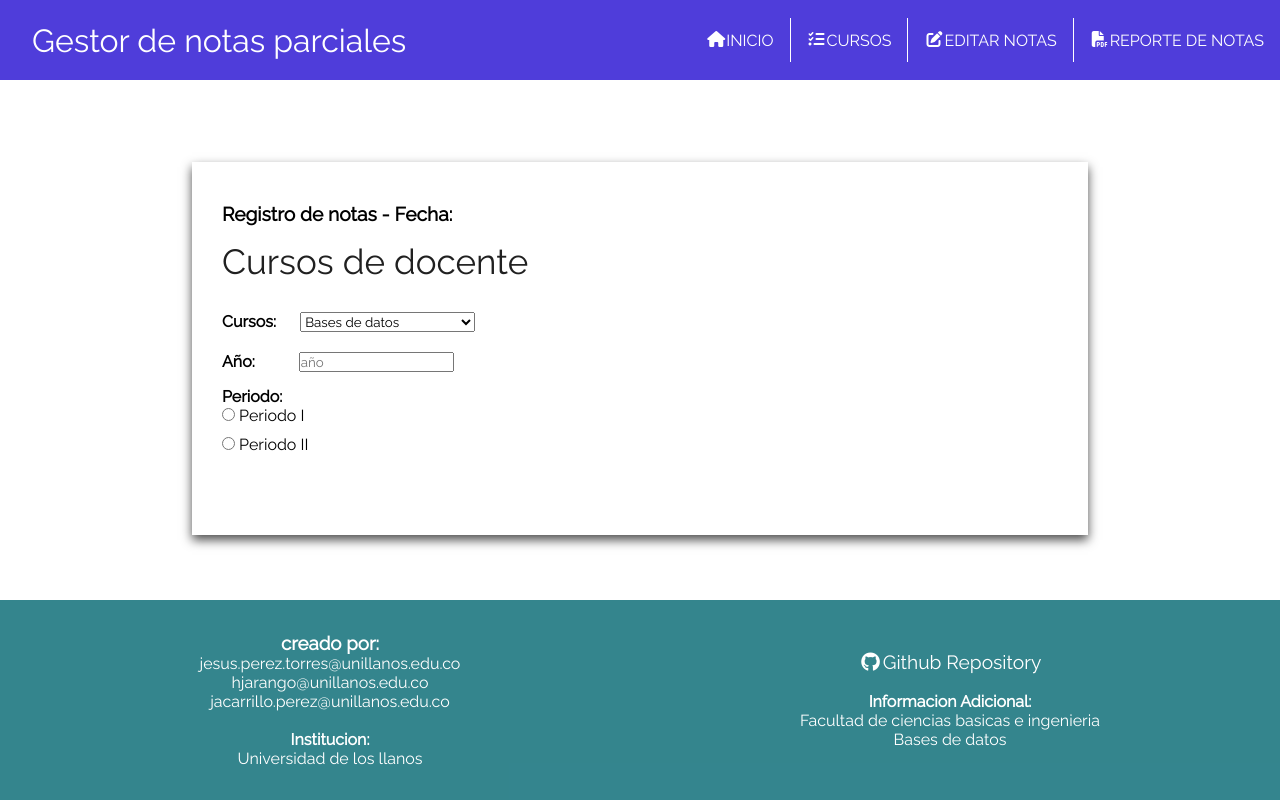
After one commit to stivenzxy/proyecto_notas_db, a PHP site: page /cursos.php in a window 1280 px wide. The commit adds this page. Run offline with PHP 8.4, Linux system fonts and the light colour scheme; some libraries are stand-ins or nearby versions.

Commit message:
frontend actualizado

```diff
--- a/css/styles.css
+++ b/css/styles.css
@@ -43,11 +43,6 @@ nav ul li:last-child{
     border-right: none;
 }
 
-.menu-box ul li a:hover {
-    background-color:rgb(170, 127, 255);
-    transition: all .3s;
-}
-
 .drawer {
     color: #fff;
     float: left;
@@ -77,6 +72,12 @@ main h1 {
     margin: 1rem 0;
 }
 
+main h2 {
+    color: #000000;
+    margin: 1rem 0;
+    font-size: 1.2rem;
+}
+
 main p{
     font-size: 1.5rem;
     max-width: 1200px;
@@ -89,7 +90,7 @@ main p{
 .image {
     position: relative;
     animation-name: floating;
-    animation-duration: 3s;
+    animation-duration: 2s;
     animation-iteration-count: infinite;
     animation-timing-function: ease-in-out;
 }
@@ -183,12 +184,141 @@ footer a {
     .image {
         display: none;
     }
-}
 
-@media(max-width:600px) {
     footer {
         flex-direction: column;
         display: flex;
         height: auto;
     }
 }
+
+/*@media(max-width:600px) {
+    footer {
+        flex-direction: column;
+        display: flex;
+        height: auto;
+    }
+}*/
+
+/* CSS CORRESPONDIENTE A CURSOS.PHP */
+
+.container {
+    max-width: 800px;
+    width: 100%;
+    padding: 25px 30px;
+    background: #FFFFFF;
+    box-shadow: 0 5px 10px rgb(78, 78, 78);
+}
+
+.container .title {
+    font-size: 35px;
+    color: #202020;
+    position: relative;
+}
+
+.container .title::before {
+    content: '';
+    position: absolute;
+    left: 2px;
+    bottom: 0;
+    height: 3px;
+    width: 30px;
+    background: linear-gradient(to right,#58b9ff,#125ef5);
+}
+
+.container form .cursos-details {
+    display: block;
+    flex-wrap: wrap;
+    justify-content: space-between;
+    margin-top: 30px;
+}
+
+form .cursos-details .input-box {
+    margin: 20px 0 10px 0;
+    margin-bottom: 20px;
+    width: calc(100% / 2);
+}
+
+.cursos-details .input-box .details {
+    font-weight: bold;
+    padding-right: 40px;
+}
+
+.cursos-details .cursos-selector {
+    font-weight: bold;
+    padding-right: 20px;
+}
+
+.cursos-details .radio-container {
+    margin: 10px 0 10px 0;
+}
+
+form button{
+   height: 40px;
+   width: 100%;
+   outline: none;
+   border: none;
+   color: #FFFFFF;
+   cursor: pointer;
+   border-radius: 1em;
+   font-size: 18px;
+   margin-top: 20px;
+   background-color: rgb(79, 61, 218);
+}
+
+form button:hover {
+    background-color: rgba(71, 121, 248, 0.871);
+}
+
+@media (max-width: 1800px) {
+    .container {
+        max-width: 70%;
+        max-height: 90%;
+    }
+
+    .container .title{
+        position:static;
+    }
+
+    .container .title::before {
+        display: none;
+    }
+
+    form .cursos-details .input-box {
+        margin-bottom: 15px;
+        width: 70%;
+    }
+    .container form .cursos-details {
+        max-height: 160px;
+        overflow-y: scroll;
+    }
+
+    .cursos-details::-webkit-scrollbar {
+        width: 0;
+    }
+}
+
+@media (max-width: 600px) {
+
+    header h1{
+       font-size: 25px;
+    }
+
+    .container {
+        max-width: 90%;
+        max-height: 90%;
+    }
+
+    .container form .cursos-details {
+        max-height: 160px;
+        overflow-y: scroll;
+    }
+
+   .cursos-details .cursos-selector {
+        padding-right: 300px;
+    }
+
+    .cursos-details .input-box .details {
+        padding-right: 200px;
+    }
+}
--- /dev/null
+++ b/cursos.php
@@ -0,0 +1,33 @@
+<?php require('./layout/header.php')?>
+<main>
+<div class="container">
+        <div class="subtitle"><h2>Registro de notas - Fecha: </h2></div>
+		<div class="title">Cursos de docente</div>
+		<form method="post" id="form-cursos" action="">
+			<div class="cursos-details">
+				<label for="cursos" class="cursos-selector">Cursos:</label>
+				<select id="cursos">
+					<option value="bases-de-datos">Bases de datos</option>
+					<option value="redes">Redes de computadores</option>
+				</select>
+				<div class="input-box">
+					<span class="details">Año:</span>
+					<input type="number" id="anio" name="anio" placeholder="año">
+				</div>
+				<div class="radio-container">
+					<h4>Periodo: </h4>
+  					<input type="radio" id="periodo1" name="periodo" value="Periodo I">
+  					<label for="periodo1" class="radio-custom">Periodo I</label>
+				</div>
+				<div class="radio-container">
+  					<input type="radio" id="periodo2" name="periodo" value="Periodo II">
+  					<label for="periodo2" class="radio-custom">Periodo II</label>
+				</div>
+					<button type="submit" id="button">Ver listado de estudiantes</button>
+			</div>
+			<br><br>
+			<!--<div id="alerta"></div>-->
+		</form>
+	</div>
+</main>
+<?php require('./layout/footer.php')?>
--- a/index.php
+++ b/index.php
@@ -1,2 +1,2 @@
 <?php
-include 'views/home.php';
+include 'home.php';
--- /dev/null
+++ b/js/routing.js
@@ -0,0 +1,7 @@
+function redireccionarInicio() {
+    window.location.href = "home.php";
+}
+
+function redireccionarCursos() {
+    window.location.href = "cursos.php";
+}
--- a/layout/header.php
+++ b/layout/header.php
@@ -4,11 +4,12 @@
     <meta charset="UTF-8">
     <meta http-equiv="X-UA-Compatible" content="IE=edge">
     <meta name="viewport" content="width=device-width, initial-scale=1.0">
-    <link rel="shortcut icon" href="resources/home.ico" type="image/x-icon">
+    <link rel="shortcut icon" href="resources/cursos.ico" type="image/x-icon">
     <title>Inicio</title>
     <link rel="stylesheet" href="./css/styles.css">
     <link href="https://fonts.googleapis.com/css2?family=Raleway:wght@400&display=swap" rel="stylesheet">
     <script src="https://kit.fontawesome.com/e562395e64.js" crossorigin="anonymous"></script>
+    <script src="./js/routing.js"></script>
 </head>
 <body>
     <div class="contenedor">
@@ -20,10 +21,10 @@
             </label>
             <h1>Gestor de notas parciales</h1>
             <ul class="menu-box">
-                <li><a href="#"><i class="fa fa-home fa-fw"></i>Inicio</a></li>
-                <li><a href="#"><i class="fa fa-list-check fa-fw"></i>Cursos</a></li>
-                <li><a href="#"><i class="fa fa-pen-to-square fa-fw"></i>Editar Notas</a></li>
-                <li><a href="#"><i class="fa fa-file-pdf fa-fw"></i>Reporte de notas</a></li>
+                <li><a href="javascript:void(0)" onclick="redireccionarInicio()"><i class="fa fa-home fa-fw"></i>Inicio</a></li>
+                <li><a href="javascript:void(0)" onclick="redireccionarCursos()"><i class="fa fa-list-check fa-fw"></i>Cursos</a></li>
+                <li><a href="javascript:void(0)"><i class="fa fa-pen-to-square fa-fw"></i>Editar Notas</a></li>
+                <li><a href="javascript:void(0)"><i class="fa fa-file-pdf fa-fw"></i>Reporte de notas</a></li>
             </ul>
         </nav>
     </header>
```
Also changed, not shown: home.php (renamed from views/home.php), models/cursosModel.php (added), resources/cursos.ico (added).
